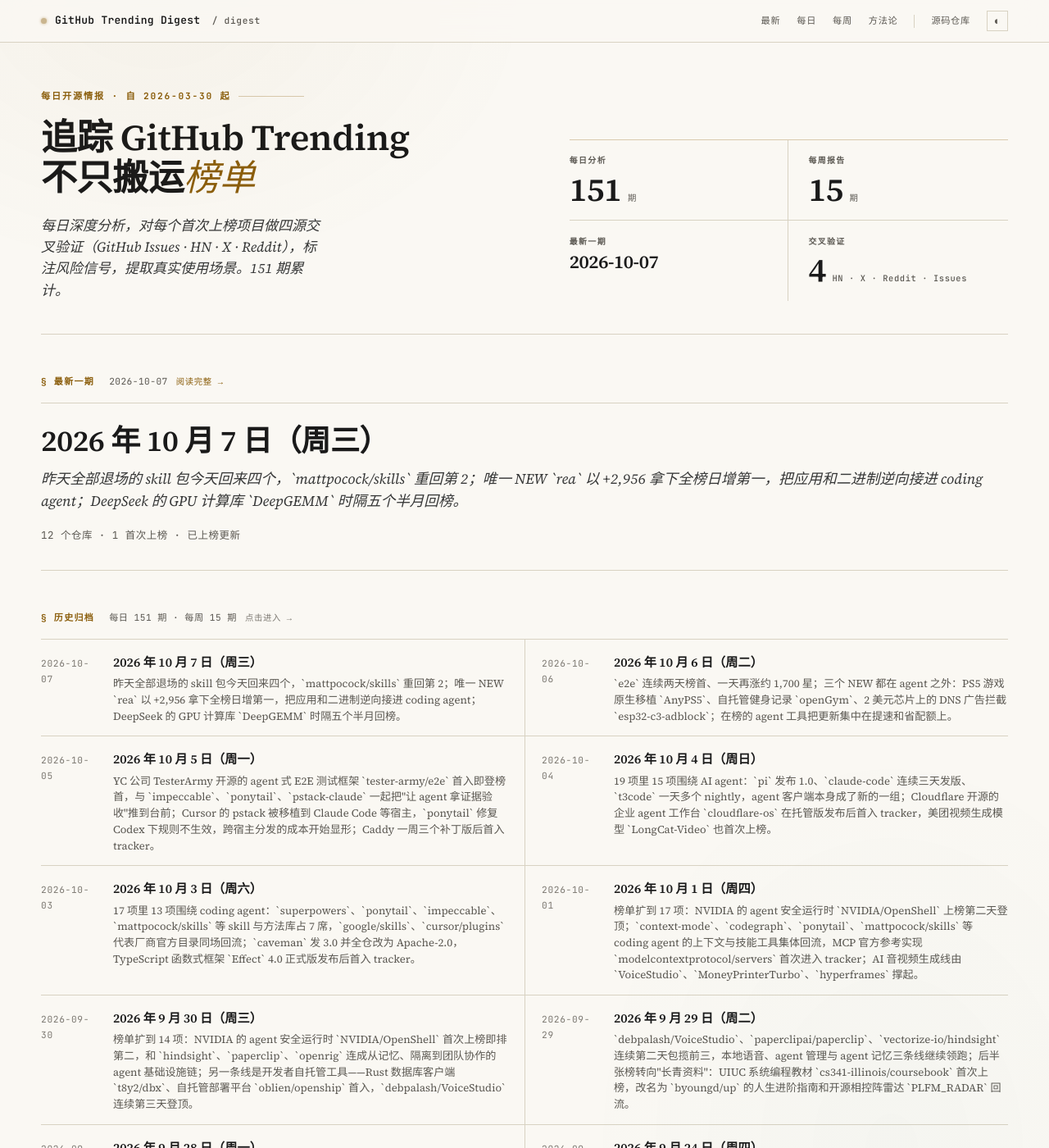
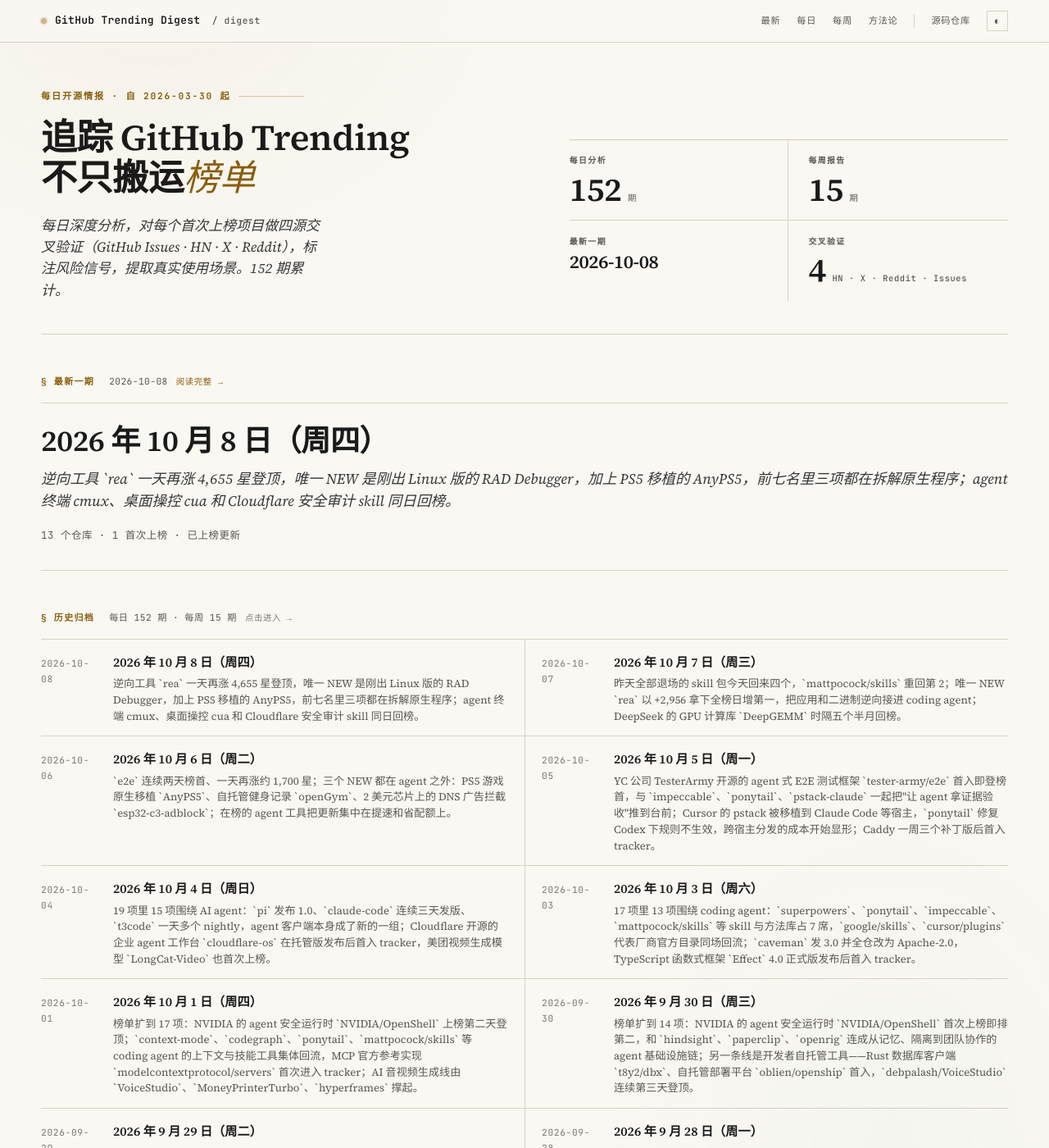
Before and after one commit to maxzyma/github-trending-digest, a Jekyll site: the page built from index.md, in a window 1280 px wide and 1400 px high. Shown: the whole window at 82% size. Built offline with Jekyll 4.4.1, drawn with Linux system fonts in a browser that asks for light colours; some of the changed lines change nothing that is shown; some of the changed text lies outside the part shown.

Commit message:
daily: 2026-10-08 public archive

```diff
--- /dev/null
+++ b/daily/2026-10-08-analysis.md
@@ -0,0 +1,159 @@
+---
+layout: daily
+date: 2026-10-08
+title: GitHub Trending 深度分析 — 2026 年 10 月 8 日（周四）
+subtitle: 逆向工具 `rea` 一天再涨 4,655 星登顶，唯一 NEW 是刚出 Linux 版的 RAD Debugger，加上 PS5 移植的 AnyPS5，前七名里三项都在拆解原生程序；agent 终端 cmux、桌面操控 cua 和 Cloudflare 安全审计 skill 同日回榜。
+total: 13
+new_count: 1
+new_repos:
+  - repo: EpicGames/raddebugger
+    stars: 7875
+    star_delta: 90
+    lang: C
+    source_strength: 中
+    risk_tags: ['stability', 'bus_factor', 'dependency']
+updated_repos:
+  - repo: morluto/rea
+    change: ↑7
+    days_listed: 2
+  - repo: mattpocock/skills
+    change: "="
+    days_listed: 2
+  - repo: boykopovar/AnyPS5
+    change: ↑1
+    days_listed: 3
+  - repo: ayghri/i-have-adhd
+    change: ↑3
+    days_listed: 2
+  - repo: cathrynlavery/diagram-design
+    change: ↑7
+    days_listed: 2
+  - repo: thedotmack/claude-mem
+    change: ↓2
+    days_listed: 5
+  - repo: tester-army/e2e
+    change: ↓11
+    days_listed: 4
+  - repo: DuarteSantos8/openGym
+    change: ↓2
+    days_listed: 3
+---
+
+# GitHub Trending 深度分析 — 2026 年 10 月 8 日（周四）
+
+_逆向工具 `rea` 一天再涨 4,655 星登顶，唯一 NEW 是刚出 Linux 版的 RAD Debugger，加上 PS5 移植的 AnyPS5，前七名里三项都在拆解原生程序；agent 终端 cmux、桌面操控 cua 和 Cloudflare 安全审计 skill 同日回榜。_
+
+_项目总数: 13 | 首次上榜: 1 | 重新上榜: 4 | 已上榜更新: 8 | 数据源: https://github.com/trending_
+
+---
+
+## 本日主线
+
+**主线一：榜单地图 — 13 项里 10 项围绕 coding agent，skill 包和 agent 工具各占五席。** 今日可分 3 组：
+
+- **Skill 与工作方法包**（5 项）—— `mattpocock/skills`（=，#2，279,671 ⭐）、`ayghri/i-have-adhd`（↑3，#4）、`cathrynlavery/diagram-design`（↑7，#5）、`addyosmani/agent-skills`（RE，#6，102,849 ⭐）、`cloudflare/security-audit-skill`（RE，#11）
+- **Agent 的工具与工作台**（5 项）—— `morluto/rea`（↑7，榜首，+4,655）逆向分析、`thedotmack/claude-mem`（↓2，#8）跨会话记忆、`manaflow-ai/cmux`（RE，#9）多 agent 终端、`trycua/cua`（RE，#10）桌面操控、`tester-army/e2e`（↓11，#12）端到端测试
+- **Agent 之外**（3 项）—— `boykopovar/AnyPS5`（↑1，#3，+2,716）PS5 游戏原生移植、`EpicGames/raddebugger`（NEW，#7）原生调试器、`DuarteSantos8/openGym`（↓2，#13）自托管健身记录
+
+和 10-07 相比，昨天的 12 项留下 8 项，`text-to-cad`、`impeccable`、`DeepGEMM`、`agency-agents` 退场；新进 5 项中 4 项是回榜老面孔，唯一 NEW 是 Epic Games 的调试器。连续三天霸榜的 `e2e` 从第 1 跌到第 12，榜首换成昨天刚上榜的 `rea`。
+
+**主线二：拆解原生程序 — 逆向、调试、移植三个项目同时排进前七。** `rea`（#1）让 coding agent 调用 Ghidra、IDA 等工具去拆解别人的应用，10-07 发布 v5.0.0，新增 macOS 应用包结构分析、网站抓包回放和 Windows 上原生 x86 PE 程序的 Ghidra 分析；`AnyPS5`（#3）把 PS5 游戏可执行文件移植到 Linux 和 Windows，10-06 以来社区合入的仍是 GPU 纹理排布和 Linux 共享显存这类底层实现；新上榜的 `raddebugger`（#7）是 Windows 上替代 Visual Studio 调试器的原生图形调试器，9-30 的 v0.9.29-alpha 首次支持 Linux x64。三者面向的人群不同：`rea` 面向想让 agent 代劳的应用开发者，后两者面向游戏和引擎开发者。共同点是都在处理没有源码或源码之外的那一层——二进制、符号表、系统调用。
+
+**主线三：Agent 工作台类项目回流。** `cmux`（RE，上次 5-26）是给多个 coding agent 并排开工用的 macOS 终端，10-07、10-08 仍在每天合入几十个修复，其中包括 SSH 终端上传图片文件（#18160）和中日韩文字后标点重叠（#18469）；`cua`（RE，上次 9-22）是让 agent 操作 macOS/Windows/Linux 桌面的驱动和虚拟机工具集，10-07 起集中修 `cua-driver` 对模型输出格式的容错（#4858 等），并加入实验性的 JavaScript 脚本工具。二者和在榜的 `claude-mem`（记忆）、`e2e`（测试）一起，覆盖的是"agent 写完代码之后"的环节：多开、操作 GUI、记住上下文、验证结果。
+
+**主线四：榜单解读提醒 — 几个短龄项目的热度仍大于社区足迹。** `rea` 一天涨约 5,900 星，但 subscribers 只从 30 增到 45（约 345:1）；`e2e` 约 358:1、`openGym` 约 317:1，三者都只有几个月仓龄。三项都有真实的提交和外部 issue，今天的位置更多反映传播强度，采用程度还要看后续 issue 和独立评测。反过来，`cmux` 的比例约 633:1，但它累计有超过 18,000 个 issue/PR 编号、每天合入大量修复，比例在这里不能单独作为判断依据。
+
+---
+
+## 首次上榜项目
+
+### [EpicGames/raddebugger](https://github.com/EpicGames/raddebugger) — NEW ⭐ 7,875（+90）| C | 信源：中
+
+**它是什么**: 一个给 C/C++ 程序员用的图形调试器，作用和 Visual Studio 自带的调试器类似：让程序停在某一行，查看变量、内存、线程和调用栈。它原本由 RAD Game Tools 开发，现归 Epic Games 维护，主要作者是 Ryan Fleury。
+
+**解决什么问题**: 在 Windows 上调试大型 C/C++ 项目（尤其是游戏和引擎）时，开发者通常只能用 Visual Studio，启动慢、大工程下界面卡顿。RAD Debugger 以速度和可视化为卖点，可同时调试多个进程，并配套自研的 RADDBG 调试信息格式和 PDB 转换器。9-30 发布的 v0.9.29-alpha 首次支持 Linux x64 原生调试（读 DWARF 调试信息），并新增 `raddbg_server` 远程调试，进程间通信改为走 socket（默认端口 7423）。10-01 Arch Linux 的 AUR 仓库上架了社区打包版本。
+
+**谁在用、怎么用**（来自 Issues/X）:
+- Linux 首批试用：9-30 以来新开约 31 个 issue，多数来自 Linux 用户：调试 Factorio 时卡死并持续占用内存（#996）、除零崩溃（#993）、GCC Release 构建下点"Add Target"崩溃（#985）、调用 `dlsym` 时报异常（#979）、144Hz 屏幕帧率偏低（#976）、`build.sh` 语法错误（#997）。
+- 非主流工具链：有人用它调试 Odin 语言程序（#998）和 MinGW 生成的 DWARF（#994）；也有人报告调试器会改变被调试程序的行为（#989）。
+- 长期遗留：读不到 `/DEBUG:fastlink` 生成的 PDB（#763），Unicode 支持问题（#6）从 2024 年开到现在。
+
+**社区怎么评价**:
+- 正面: 游戏和引擎开发者把它当作 Visual Studio 调试器的替代品；作者每发一个版本都在 X 上同步，Linux 版本发布后 daily.dev 有报道，有开发者在 5 月看到 Linux 运行片段时称其"非常接近完成"。
+- 负面: Linux 版在 README 中自称"非常早期"，不支持 fork/vfork，位域类型信息仍不正确；Linux 尚无官方二进制，要自己从源码构建。
+- 健康度: 7,875 ⭐ / 62 subscribers（约 127:1）/ 384 forks / 311 open issues。2024-01 发布，10-07 当天仍有 8 次提交。HN 上的主要讨论是 2024-01 首发帖（148 分、52 条评论），这次 Linux 版本未见 HN 热帖；Reddit 未搜到讨论。
+
+**风险与争议**:
+- **stability**: 仍是 alpha，Linux 版本处于早期阶段，首批 issue 以崩溃和卡死为主。
+- **bus_factor**: 提交高度集中，Ryan Fleury 约 3,309 次、第二位贡献者约 1,284 次，第三位只有约 30 次。
+- **dependency**: 只支持 x64；Linux 需自行构建，macOS 只有社区移植尝试。
+
+**技术备注**: C 语言，MIT 许可；Windows 版读取 PDB，Linux 版读取 DWARF；自带 RADDBG 调试信息格式与转换器。今日 +90 星在榜单中最少，上榜更可能来自 Linux 版本发布后的持续关注，未找到 10-08 当天的单独触发事件。
+
+---
+
+## RE 回归项目
+
+### addyosmani/agent-skills — RE（#6，上次上榜 2026-10-05）
+
+- **Stars**: 102,849（今日 +677，较 10-05 在榜时的 101,230 累计 +1,619）
+- **更新**: 最新版本仍是 10-03 的 0.6.12：新增各 agent 宿主安装指南的收录标准和"其他宿主"页面，同时撤回了 Dojo Workspace、Oh My Pi 两份安装说明（#616、#617，经 #641 撤回）；另修正引用链接锚点检查（#626）和幂等示例里的异常处理（#627）。10-04 以来无新提交。
+
+### manaflow-ai/cmux — RE（#9，上次上榜 2026-05-26）
+
+- **Stars**: 27,863（今日 +44，较 5-26 首次上榜时的 19,518 累计 +8,345）
+- **更新**: 4 个多月后回榜，仍保持高频开发，10-07 发布新的 nightly 和独立的 `cmux-browser-host` 0.1.0。近两天合入：远程 tmux 支持 EternalTerminal 并共享连接、SSH 终端上传图片和文件（#18160）、中日韩文字后标点重叠（#18469）、设置窗口构造时栈溢出（#18457），以及退役 Cloud 和升级灰度开关（#18279）。
+
+### trycua/cua — RE（#10，上次上榜 2026-09-22）
+
+- **Stars**: 28,770（今日 +228，较 9-22 在榜时的 25,723 累计 +3,047）
+- **更新**: 10-05 起每天发布 `lume` 虚拟机工具的 nightly。10-07、10-08 集中修 `cua-driver`：接受模型常见的按键名写法（#4858）、让批量动作兼容模型实际发出的参数格式、拒绝向 Chromium 地址栏后台提交，并新增需手动开启的 JavaScript 脚本工具；本地 Windows 虚拟机改用 AHCI 启动。
+
+### cloudflare/security-audit-skill — RE（#11，上次上榜 2026-09-21）
+
+- **Stars**: 26,080（今日 +576，较 9-21 在榜时的 18,080 累计 +8,000）
+- **更新**: 无显著更新。最近一次提交是 9-14 对完整审计模式说明的澄清；9-10 曾重写审计流程、发现结果格式和校验器（#12）。掉榜两周多累计涨了 8,000 星，热度主要来自持续传播，代码层面没有新变化。
+
+---
+
+## 已上榜项目更新
+
+### morluto/rea — ↑7（连续上榜 2 天，#1）
+
+- **Stars**: 15,526（今日 +4,655，较 10-07 的 9,628 增加 +5,898）
+- **更新**: 10-07 发布 v5.0.0（含破坏性变更：Android 分析改为需要完整 JDK 17 及以上）：新增 macOS 应用包结构分析、网站抓包的模块和 source map 追踪、用 Wakaru 还原压缩过的 JS 模块；同日支持在 Windows 上用 Ghidra 分析原生 x86 PE 程序（#1030）、回看历史抓包（#992），分析中断时保留已得到的部分证据（#1011）。subscribers 从 30 升到 45，比例约 345:1。
+
+### mattpocock/skills — =（连续上榜 2 天，#2）
+
+- **Stars**: 279,671（今日 +1,403，较 10-07 的 278,193 增加 +1,478）
+- **更新**: 10-07 合入一批 skill 修订：`diagnosing-bugs` 要求先证明故意制造的错误确实生效再相信测试变红（#1209），`code-review` 会先找项目里的规范文件（#1208），`tdd` 要说明每个拆分点能抓到和抓不到什么（#1192），`grilling` 调整提问措辞让回答"是"即采纳推荐（#1193），并修复初始化脚本的 GitHub/GitLab 命令（#1197）。
+
+### boykopovar/AnyPS5 — ↑1（连续上榜 3 天，#3）
+
+- **Stars**: 10,742（今日 +2,716，较 10-07 的 6,649 增加 +4,093）
+- **更新**: 无新版本，仍是 9-28 的 v0.1.1。10-06、10-07 合入多个社区 PR，集中在 GPU 层：支持更多纹理排布模式（#935）、Linux 上通过 udmabuf 导入共享显存（#943）、快速清除图像首次写入时的压缩元数据（#903）。日增从 949 升到 2,716，是今天涨幅第二的项目。
+
+### ayghri/i-have-adhd — ↑3（连续上榜 2 天，#4）
+
+- **Stars**: 55,158（今日 +619，较 10-07 的 54,434 增加 +724）
+- **更新**: 无显著更新。10-06 的 0.4.0、0.4.1 之后没有新提交。
+
+### cathrynlavery/diagram-design — ↑7（连续上榜 2 天，#5）
+
+- **Stars**: 45,032（今日 +825，较 10-07 的 44,070 增加 +962）
+- **更新**: 10-07、10-08 从 2.6.64 升到 2.6.68，每次合并一批社区修复：图表校验器的正负向和无障碍问题（#351）、draw.io 和 Mermaid 导入（#349）、导出与 `doctor` 自检（#348），以及另一批图表校验修复（#350）。
+
+### thedotmack/claude-mem — ↓2（连续上榜 5 天，#8）
+
+- **Stars**: 97,750（今日 +578，较 10-07 的 97,204 增加 +546）
+- **更新**: 无显著更新。最新版本仍是 10-06 的 v13.34.2，之后没有新提交。
+
+### tester-army/e2e — ↓11（连续上榜 4 天，#12）
+
+- **Stars**: 7,513（今日 +1,390，较 10-07 的 6,386 增加 +1,127）
+- **更新**: 10-07 修复 check/uncheck 点击后的状态轮询、测试文件匹配中的 Unicode 字符（#927）、MCP 跳过已取消的排队调用（#901），并在快速上手文档加入 `e2e init` 演示视频（#971）。subscribers 从 17 升到 21，比例约 358:1。
+
+### DuarteSantos8/openGym — ↓2（连续上榜 3 天，#13）
+
+- **Stars**: 6,967（今日 +1,493，较 10-07 的 5,746 增加 +1,221）
+- **更新**: 10-07 发布 v1.3.10：界面重新设计，新增不按固定星期训练的轮换计划、滑动操作、自选主题色，并重写多设备同步以避免丢失训练记录。版本说明称合入 12 位贡献者的 35 个 PR、关闭 15 个 issue，下一版 v1.4.0 计划换新的动作库。
--- /dev/null
+++ b/daily/2026-10-08.md
@@ -0,0 +1,19 @@
+# GitHub Trending 每日榜单 — 2026 年 10 月 8 日（周四）
+
+| # | 项目 | Stars | 今日 | 排名变化 |
+|---|------|-------|------|---------|
+| 1 | [morluto/rea](https://github.com/morluto/rea) | 15,526 | +4,655 | ↑7 |
+| 2 | [mattpocock/skills](https://github.com/mattpocock/skills) | 279,671 | +1,403 | = |
+| 3 | [boykopovar/AnyPS5](https://github.com/boykopovar/AnyPS5) | 10,742 | +2,716 | ↑1 |
+| 4 | [ayghri/i-have-adhd](https://github.com/ayghri/i-have-adhd) | 55,158 | +619 | ↑3 |
+| 5 | [cathrynlavery/diagram-design](https://github.com/cathrynlavery/diagram-design) | 45,032 | +825 | ↑7 |
+| 6 | [addyosmani/agent-skills](https://github.com/addyosmani/agent-skills) | 102,849 | +677 | RE |
+| 7 | [EpicGames/raddebugger](https://github.com/EpicGames/raddebugger) | 7,875 | +90 | NEW |
+| 8 | [thedotmack/claude-mem](https://github.com/thedotmack/claude-mem) | 97,750 | +578 | ↓2 |
+| 9 | [manaflow-ai/cmux](https://github.com/manaflow-ai/cmux) | 27,863 | +44 | RE |
+| 10 | [trycua/cua](https://github.com/trycua/cua) | 28,770 | +228 | RE |
+| 11 | [cloudflare/security-audit-skill](https://github.com/cloudflare/security-audit-skill) | 26,080 | +576 | RE |
+| 12 | [tester-army/e2e](https://github.com/tester-army/e2e) | 7,513 | +1,390 | ↓11 |
+| 13 | [DuarteSantos8/openGym](https://github.com/DuarteSantos8/openGym) | 6,967 | +1,493 | ↓2 |
+
+> 数据源：<https://github.com/trending> · 抓取于 2026-10-08
--- a/index.md
+++ b/index.md
@@ -48,6 +48,7 @@ title: GitHub Trending Digest
 
 ## Daily Analysis
 
+- [2026-10-08](daily/2026-10-08-analysis) — 逆向工具 rea 一天再涨 4,655 星登顶，唯一 NEW 是刚出 Linux 版的 RAD Debugger，加上 PS5 移植的 AnyPS5，前七名里三项都在拆解原生程序；agent 终端 cmux、桌面操控 cua 和 Cloudflare 安全审计 skill 同日回榜。
 - [2026-10-07](daily/2026-10-07-analysis) — 昨天全部退场的 skill 包今天回来四个，mattpocock/skills 重回第 2；唯一 NEW rea 以 +2,956 拿下全榜日增第一，把应用和二进制逆向接进 coding agent；DeepSeek 的 GPU 计算库 DeepGEMM 时隔五个半月回榜。
 - [2026-10-06](daily/2026-10-06-analysis) — e2e 连续两天榜首、一天再涨约 1,700 星；三个 NEW 都在 agent 之外：PS5 游戏原生移植 AnyPS5、自托管健身记录 openGym、2 美元芯片上的 DNS 广告拦截 esp32-c3-adblock；在榜的 agent 工具把更新集中在提速和省配额上。
 - [2026-10-05](daily/2026-10-05-analysis) — YC 公司 TesterArmy 开源的 agent 式 E2E 测试框架 tester-army/e2e 首入即登榜首，与 impeccable、ponytail、pstack-claude 一起把“让 agent 拿证据验收”推到台前；Cursor 的 pstack 被移植到 Claude Code 等宿主，ponytail 修复 Codex 下规则不生效，跨宿主分发的成本开始显形；Caddy 一周三个补丁版后首入 tracker。
```
